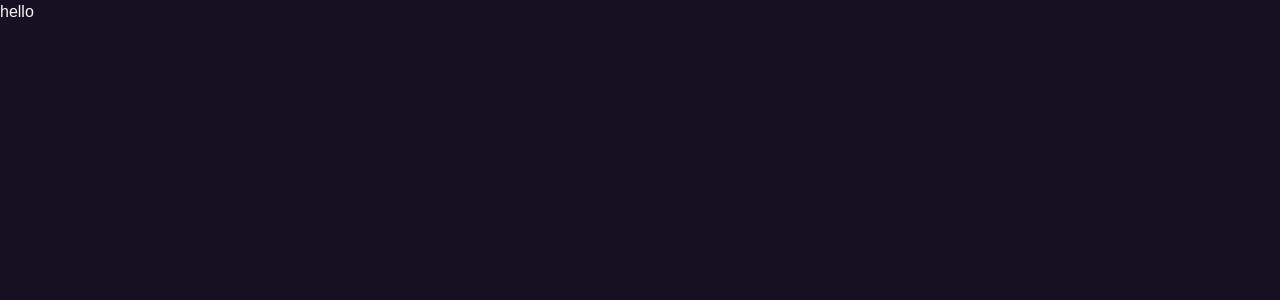
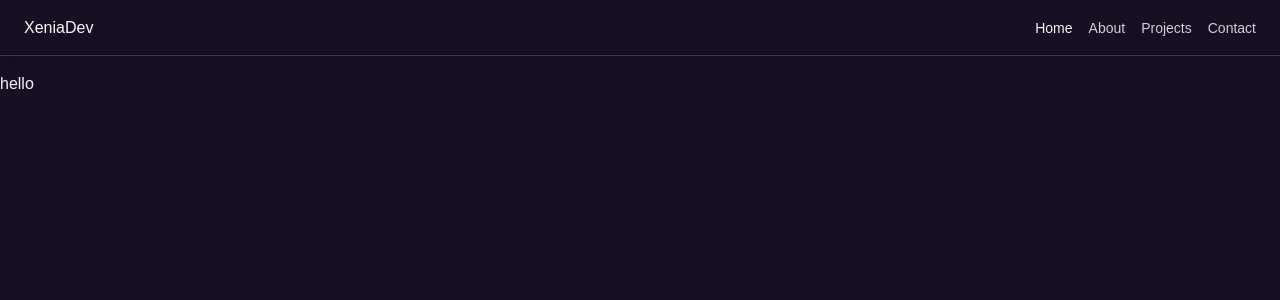
Before and after one commit to xeniaalex3/portfolio_xenia, a Next.js app: page / in a window 1280 px wide. Shown: the top 300 px of the page. Built offline with nearby package versions, Linux system fonts and the light colour scheme.

Commit message:
⚡️ add new features to MenuLinks

```diff
--- a/src/@types/menuLinks.ts
+++ b/src/@types/menuLinks.ts
@@ -1,8 +1,7 @@
 export interface MenuLinksProps {
   path: string;
   name: string;
+  id: string;
   focus: boolean;
-  isOpen: boolean;
   pathname: string;
-  id: string;
 }
--- a/src/app/layout.tsx
+++ b/src/app/layout.tsx
@@ -1,5 +1,5 @@
 import type { Metadata } from 'next';
-import '@/styles/reset.css';
+// import '@/styles/reset.css';
 import "@/styles/global.css";
 
 // metadata
@@ -16,8 +16,8 @@ export default function RootLayout({
   return (
     <html lang="fr">
       <body suppressHydrationWarning={true}>
-        <div className="flex w-full bg-[var(--surface-background)]">
-          <main className="h-screen w-full overflow-auto">{children}</main>
+        <div className="flex flex-col bg-[var(--surface-background)]">
+          <main>{children}</main>
         </div>
       </body>
     </html>
--- a/src/components/Header/Header.tsx
+++ b/src/components/Header/Header.tsx
@@ -1,8 +1,28 @@
-function Header(){
-  return(
-    <header>
-      <nav>
+'use client'
+import { usePathname } from "next/navigation";
+import { menuItems } from './MenuItems';
+import MenuLinks from './MenuLinks/MenuLinks';
+import { isFocusPage } from "@/utils/utils";
 
+function Header() {
+  const pathname = usePathname();
+
+  return (
+    <header className="flex flex-row justify-between items-center h-[3.5rem] mb-4 overflow-hidden px-6 border-b border-[var(--surface-secondary)] shadow-lg">
+      <h1 className="flex justify-center items-center">
+        XeniaDev
+      </h1>
+      <nav className="flex flex-row justify-end items-center gap-4 flex-1 max-w-2">
+        {menuItems.map(item => (
+          <MenuLinks
+            key={item.name}
+            path={item.path}
+            name={item.name}
+            pathname={pathname}
+            id={item.id}
+            focus={isFocusPage(pathname, item.id)}
+          />
+        ))}
       </nav>
     </header>
   )
--- a/src/components/Header/MenuLinks/MenuLinks.tsx
+++ b/src/components/Header/MenuLinks/MenuLinks.tsx
@@ -1,37 +1,17 @@
-import Link from "next/link";
-import { MenuLinksProps } from "@/@types/menuLinks";
+import Link from 'next/link'
+import { MenuLinksProps } from '@/@types/menuLinks'
 
-function MenuLinks({ path, name, focus, isOpen, pathname, id }: MenuLinksProps) {
-  const newFocus = !!(!isOpen && pathname?.split("/")?.[1] === id);
-
+function MenuLinks({ path, name, pathname, id, focus }: MenuLinksProps) {
+  const newFocus = !!(pathname?.split("/")?.[1] === id);
   return (
-    <div className="relative group/edit z-[1000]">
+    <div className="flex flex-row">
       <Link href={path}>
-        <li
-          className={`flex items-center py-2 my-2 hover:text-persian-blue-700 text-manatee-600 mb-[0.5rem] ${
-            focus || newFocus ? "text-persian-blue-700" : ""
-          }`}
-        >
-          <p
-            className={`transition duration-300 ease-in-out text-sm ${
-              focus || newFocus ? "text-persian-blue-700" : ""
-            } ${isOpen ? "ml-2" : "w-0 hidden"}`}
-          >
-            {name}
-          </p>
-          {(focus || newFocus) && (
-            <div
-              className={`absolute top-2 w-0.5 h-6 bg-persian-blue-700 rounded-full transition duration-300 ease-in-out sm:hidden ${
-                isOpen ? "right-[-17px]" : "right-[-16px]"
-              }`}
-            ></div>
-          )}
+        <li className={`flex hover:text-[var(--text-primary)] text-[var(--text-secondary)] ${focus || newFocus ? "text-[var(--text-primary)]" : ""}`}>
+          <p className={`transition duration-300 ease-in-out text-sm ${focus || newFocus ? "text-[var(--text-primary)]" : ""}`}>{name}</p>
         </li>
       </Link>
-
-
     </div>
-  );
+  )
 }
 
-export default MenuLinks;
+export default MenuLinks
--- a/src/components/Page/Page.tsx
+++ b/src/components/Page/Page.tsx
@@ -3,7 +3,7 @@ import Header from '@/components/Header/Header'
 
 function Page({ children }: PageProps) {
   return (
-    <div className="max-h-screen h-screen !max-w-full">
+    <div className="flex flex-col">
       <Header />
       <div>{children}</div>
     </div>
--- a/src/styles/global.css
+++ b/src/styles/global.css
@@ -31,10 +31,9 @@ body {
   font-family: 'Heebo', sans-serif;
 }
 
-h1 {
+/* h1 {
   font-size: 32px;
   font-weight: 400;
-  line-height: 40;
 }
 
 h2{
@@ -45,4 +44,4 @@ h2{
 p{
   font-size: 16px;
   font-weight: 400;
-}
+} */
--- /dev/null
+++ b/src/utils/utils.ts
@@ -0,0 +1,14 @@
+export const isFocusPage = (pathname, page) => {
+  if (!pathname || !page) {
+    return false;
+  }
+
+  const pathParts = pathname.split("/");
+  let lastPathPart = pathParts[pathParts.length - 1];
+
+  if (lastPathPart === "") {
+    lastPathPart = "/";
+  }
+
+  return lastPathPart === page;
+};
```
